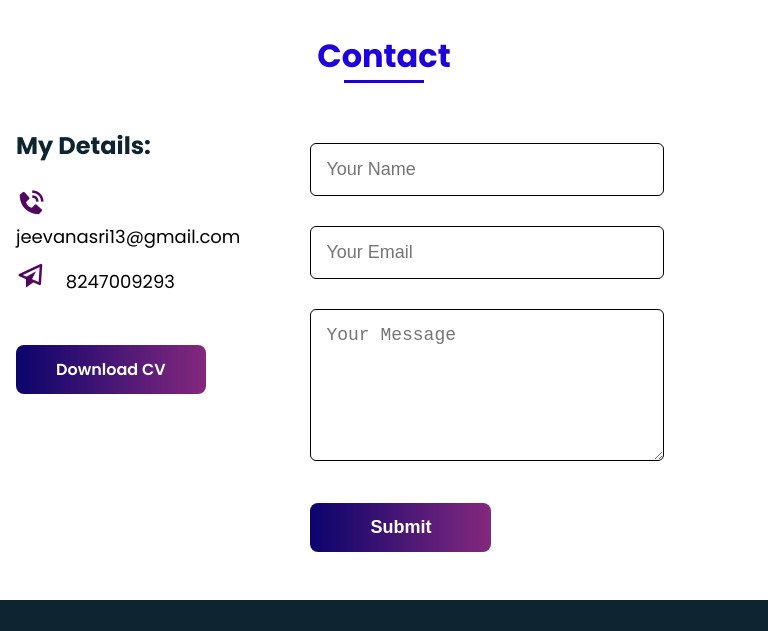
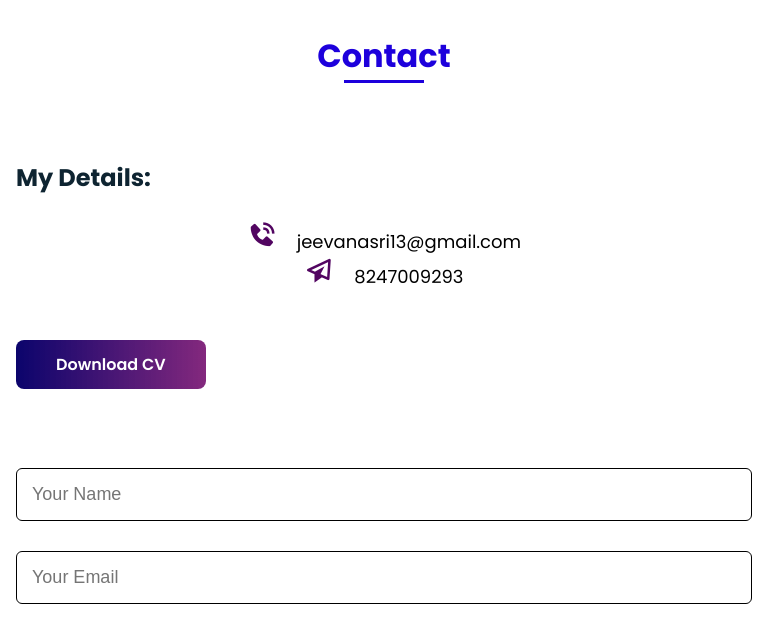
Before and after one commit to GowthamiVechalapu/jeevsportfolio, a plain HTML site: page index.html in a window 768 px wide. Shown: the part 3070-3701 px from the top of the page. Drawn offline with nearby package versions, Linux system fonts and the light colour scheme.

Commit message:
Update styles.css

```diff
--- a/styles.css
+++ b/styles.css
@@ -550,32 +550,41 @@ form .btn2{
 
 
 
-    .contact_container {
-        flex-direction: row;
-        justify-content: space-around;
+}
+
+@media screen and (max-width: 768px) {
+    .contact_container .row1 {
+        flex-direction: column;
     }
 
     .contact-left,
-    .contact-right,
-    .contact_form {
-        width: 48%;
+    .contact-right {
+        width: 100%;
         max-width: none;
     }
 
+    .contact-left,
+    .contact-right {
+        margin-top: var(--mb-4);
+    }
+
     .contact-left p {
-        margin-top: 0;
-        text-align: left;
+        text-align: center;
+        margin: 0; /* Reset margin for paragraphs */
     }
 
     .contact-right form {
-        margin-top: 0;
-        align-items: flex-start;
+        margin-top: var(--mb-4);
     }
 
-    .contact_form .btn2 {
-        width: auto;
+    form input,
+    form textarea,
+    form .btn2 {
+        width: 100%;
     }
 }
+
+
 
 @media screen and (min-width : 1024px) {
      .bd_grid{
```
